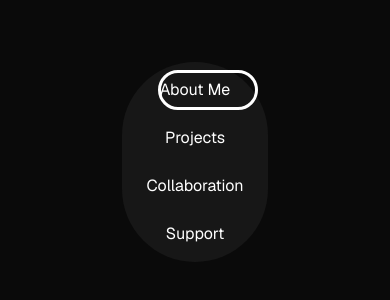
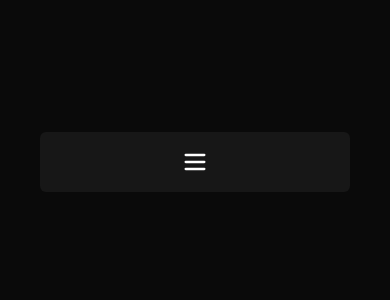
Before and after one commit to kbaraniak/kbdev, a Next.js app: page /demo-navbar in a window 390 px wide. Shown: the part 236-536 px from the top of the page. Built offline with nearby package versions, Linux system fonts and the light colour scheme.

Commit message:
Updated layout for mobile NavMenu

```diff
--- a/components/NavMenu.jsx
+++ b/components/NavMenu.jsx
@@ -1,8 +1,10 @@
 "use client";
 import { useState, useRef, useEffect } from "react";
+import { Menu, X } from "lucide-react";
 
 export default function NavMenu({ defaultActive = 0 }) {
   const [active, setActive] = useState(defaultActive);
+  const [mobileOpen, setMobileOpen] = useState(false);
   const buttonsRef = useRef([]);
   const indicatorRef = useRef(null);
 
@@ -19,7 +21,6 @@ export default function NavMenu({ defaultActive = 0 }) {
 
   const menuItems = ["About Me", "Projects", "Collaboration", "Support"];
 
-  // Zamiana nazwy na id (bez spacji, małe litery)
   const toId = (str) => str.toLowerCase().replace(/\s+/g, "");
 
   const springAnim = (target, current, velocity, mass = 1, stiffness = 0.1, damping = 0.6) => {
@@ -110,12 +111,11 @@ export default function NavMenu({ defaultActive = 0 }) {
 
   const handleClick = (index) => {
     setActive(index);
+    setMobileOpen(false);
     if (index === 0) {
-      // Dla pierwszej pozycji scroll na górę i usunięcie hash z URL
       window.scrollTo({ top: 0, behavior: "smooth" });
       history.pushState(null, "", window.location.pathname);
     } else {
-      // Scroll do elementu z id odpowiadającym menuItems[index]
       const id = toId(menuItems[index]);
       const el = document.getElementById(id);
       if (el) {
@@ -126,7 +126,9 @@ export default function NavMenu({ defaultActive = 0 }) {
   };
 
   return (
-    <nav className="relative flex md:flex-row flex-col items-center gap-2 bg-neutral-900 p-2 rounded-full w-fit mx-auto">
+    <>
+      {/* Desktop Nav */}
+      <nav className="relative hidden md:flex items-center gap-2 bg-neutral-900 p-2 rounded-full w-fit mx-auto">
         <span
           ref={indicatorRef}
           className="absolute rounded-full md:border-white md:border-[3px]"
@@ -143,5 +145,30 @@ export default function NavMenu({ defaultActive = 0 }) {
           </button>
         ))}
       </nav>
+
+      {/* Mobile Hamburger */}
+      <div className="md:hidden w-[calc(100vw-50%)] min-w-[160px] z-[10] relative flex justify-center items-center p-4 bg-neutral-900 rounded-md">
+        <button
+          onClick={() => setMobileOpen(!mobileOpen)}
+          className="text-white"
+        >
+          {mobileOpen ? <X size={28} /> : <Menu size={28} />}
+        </button>
+
+        {mobileOpen && (
+          <div className="absolute top-full left-0 w-full bg-neutral-900 flex flex-col items-center gap-2 p-4 shadow-lg">
+            {menuItems.map((item, index) => (
+              <button
+                key={index}
+                onClick={() => handleClick(index)}
+                className="w-full py-2 rounded-lg text-white hover:bg-neutral-800 transition-colors duration-200"
+              >
+                {item}
+              </button>
+            ))}
+          </div>
+        )}
+      </div>
+    </>
   );
 }
```
Also changed, not shown: package.json (+6 -5 lines). Lines whose indentation alone changed are shown as unchanged.
